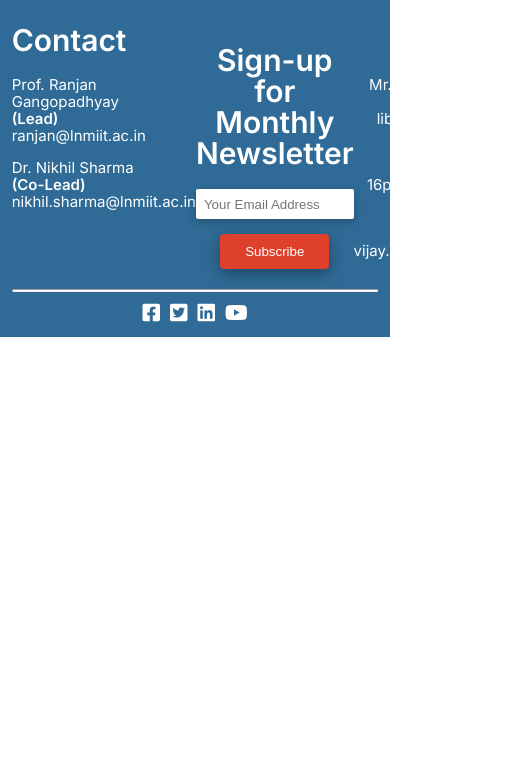
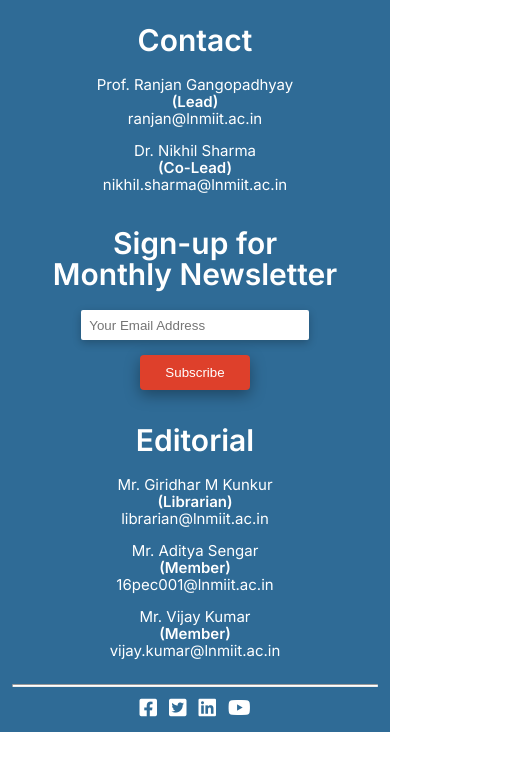
Before and after one commit to mr-kingshuk/Library-Blog, a plain HTML site: page index.html in a window 390 px wide. Shown: the whole page, 524 px wide, since content can reach past the window. Drawn offline with Linux system fonts and the light colour scheme.

Commit message:
footer done

```diff
--- a/CSS/footer.css
+++ b/CSS/footer.css
@@ -98,7 +98,7 @@ hr{
     display: flex;
     justify-content: center;
     align-items: center;
-    gap: 10px;
+    gap: 12px;
     margin: 10px 0;
 }
 
@@ -106,3 +106,33 @@ hr{
     color: white;
     font-size: 20px;
 }
+
+.footer .socials .footer-icons a:hover{
+    color: lightgrey;
+}
+
+@media only screen and (max-width: 740px){
+    .footer .information{
+        flex-direction: column;
+        justify-content: space-between;
+        align-items: center;
+    }
+
+    .footer .information .editorial-team,
+    .footer .information .contact{
+        text-align: center;
+    }
+
+    .footer .information .editorial-team{
+        padding-bottom: 10px;
+    }
+
+    .footer .information .newsletter{
+        margin-bottom: 35px;
+    }
+
+    .footer .information .newsletter .field{
+        width: 80%;
+        margin: auto;
+    }
+}
```
